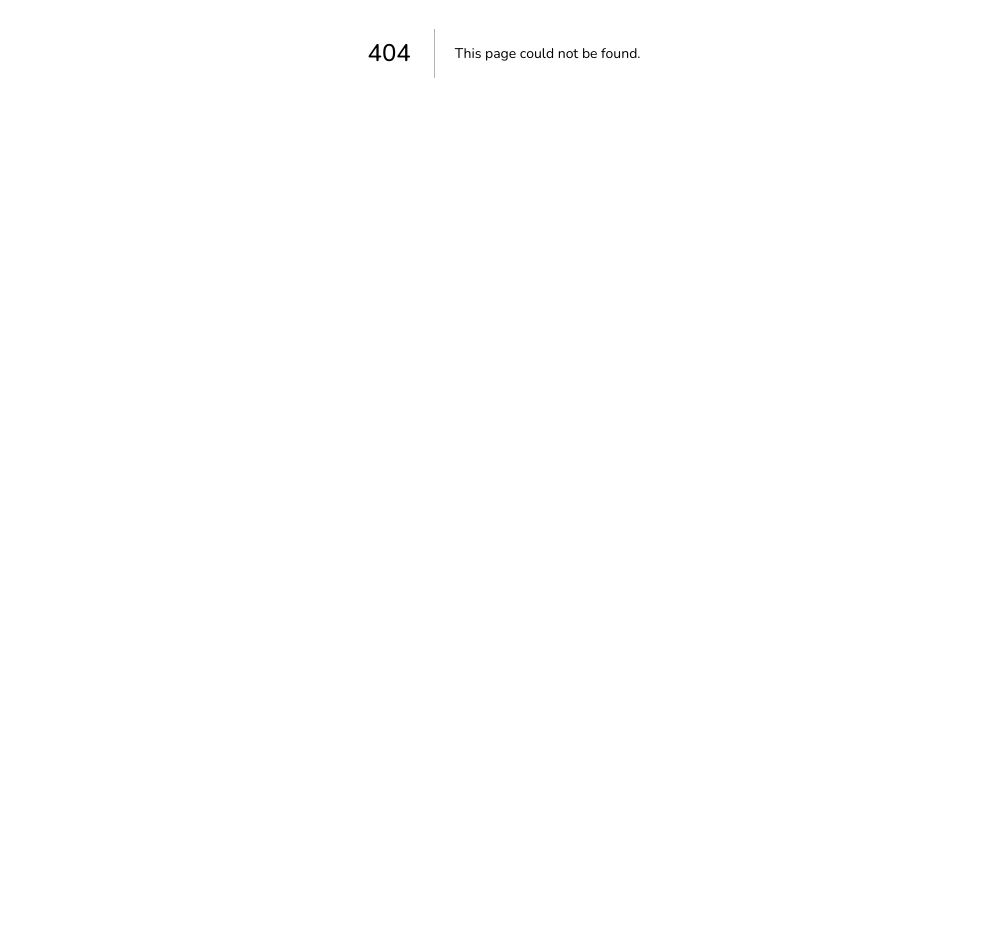
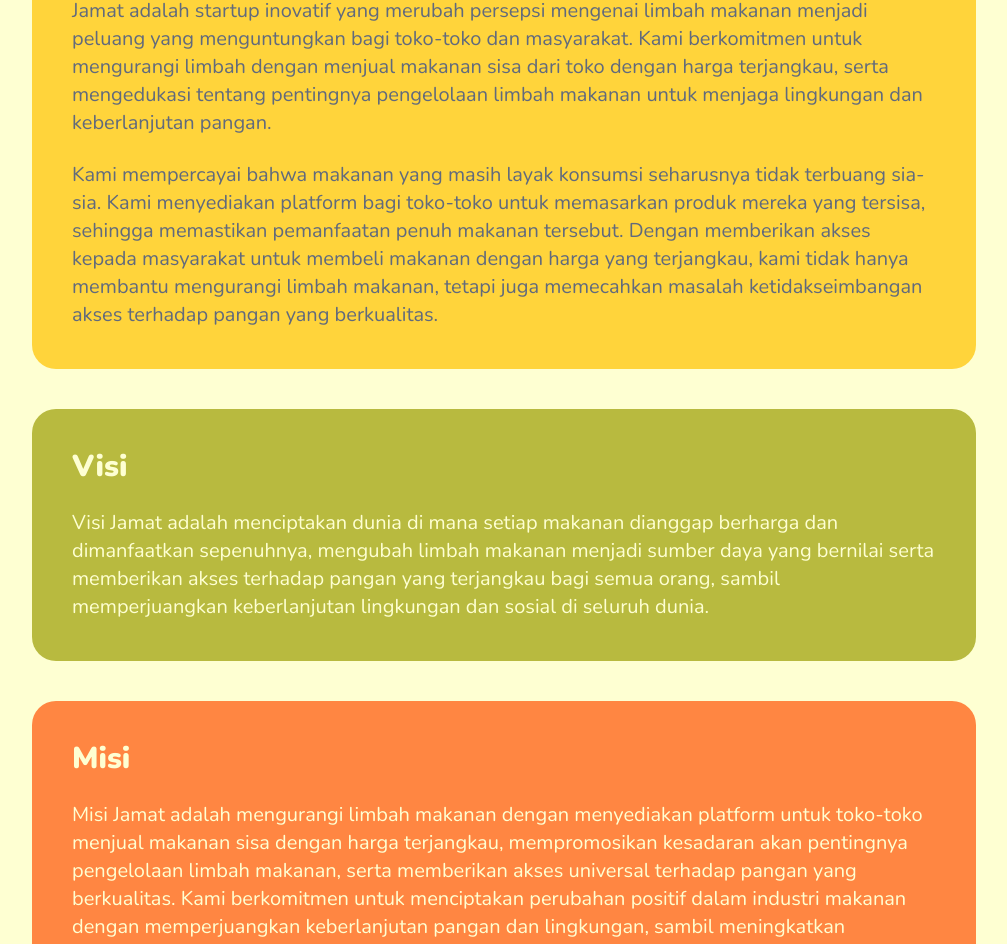
Before and after one commit to wahibadiyatma17/jamat-web, a Next.js app: page /about-us in a window 1280 px wide. Before the commit this address had no page. Shown: the part 347-1291 px from the top of the page, without its empty margins (136-1143 px from the left). Before the commit the page ends 800 px from the top, so only its background shows below. Built offline with nearby package versions, Linux system fonts and the light colour scheme.

Commit message:
feat: added about us page

```diff
--- /dev/null
+++ b/src/app/about-us/page.tsx
@@ -0,0 +1,5 @@
+import AboutUs from '@/features/about-us';
+
+export default function AboutUsPage() {
+  return <AboutUs />;
+}
--- /dev/null
+++ b/src/components/layout/footer/footer-download-app-section.tsx
@@ -0,0 +1,25 @@
+import React, { FC } from 'react';
+import Image from 'next/image';
+
+const FooterDownloadAppSection: FC = () => {
+  return (
+    <div className="flex flex-col items-center justify-center gap-10 max-w-[1024px]">
+      <span className="text-[#FEFFD2] font-bold text-[28px]">Download Aplikasi</span>
+      <div className="flex flex-row flex-wrap gap-4">
+        <div className="relative h-[78px] w-[268px]">
+          <Image
+            src={'/google-play-badge.png'}
+            fill
+            objectFit={'contain'}
+            alt={'google play badge'}
+          />
+        </div>
+        <div className="relative h-[78px] w-[276px]">
+          <Image src={'/app-store-badge.png'} fill objectFit={'contain'} alt={'app store badge'} />
+        </div>
+      </div>
+    </div>
+  );
+};
+
+export default FooterDownloadAppSection;
--- a/src/components/layout/footer/index.tsx
+++ b/src/components/layout/footer/index.tsx
@@ -1,32 +1,12 @@
 import Image from 'next/image';
 import React, { FC } from 'react';
 import FooterMenu from './footer-menu-section';
+import FooterDownloadAppSection from './footer-download-app-section';
 
 const Footer: FC = () => {
   return (
     <div className=" bg-[#406EDD] flex flex-col items-center justify-center gap-[80px] p-10">
-      <div className="flex flex-col items-center justify-center gap-10 max-w-[1024px]">
-        <span className="text-[#FEFFD2] font-bold text-[28px]">Download Aplikasi</span>
-        <div className="flex flex-row flex-wrap gap-4">
-          <div className="relative h-[78px] w-[268px]">
-            <Image
-              src={'/google-play-badge.png'}
-              fill
-              objectFit={'contain'}
-              alt={'google play badge'}
-            />
-          </div>
-          <div className="relative h-[78px] w-[276px]">
-            <Image
-              src={'/app-store-badge.png'}
-              fill
-              objectFit={'contain'}
-              alt={'app store badge'}
-            />
-          </div>
-        </div>
-      </div>
-
+      <FooterDownloadAppSection />
       <FooterMenu />
     </div>
   );
--- /dev/null
+++ b/src/features/about-us/index.tsx
@@ -0,0 +1,59 @@
+import AppLayout from '@/components/layout';
+import { FC } from 'react';
+
+const AboutUs: FC = () => {
+  return (
+    <AppLayout>
+      <div className="flex flex-col gap-[40px] pt-10">
+        <div className="w-full h-full px-4 md:px-10 ">
+          <div className="bg-[#FFD43B] rounded-3xl w-full px-5 md:px-10 py-10 h-full flex flex-col gap-6 text-[#616A7D] justify-start">
+            <h4 className="font-[900] text-3xl">Tentang Kami</h4>
+            <p className="text-xl">
+              Jamat adalah startup inovatif yang merubah persepsi mengenai limbah makanan menjadi
+              peluang yang menguntungkan bagi toko-toko dan masyarakat. Kami berkomitmen untuk
+              mengurangi limbah dengan menjual makanan sisa dari toko dengan harga terjangkau, serta
+              mengedukasi tentang pentingnya pengelolaan limbah makanan untuk menjaga lingkungan dan
+              keberlanjutan pangan.
+            </p>
+            <p className="text-xl">
+              Kami mempercayai bahwa makanan yang masih layak konsumsi seharusnya tidak terbuang
+              sia-sia. Kami menyediakan platform bagi toko-toko untuk memasarkan produk mereka yang
+              tersisa, sehingga memastikan pemanfaatan penuh makanan tersebut. Dengan memberikan
+              akses kepada masyarakat untuk membeli makanan dengan harga yang terjangkau, kami tidak
+              hanya membantu mengurangi limbah makanan, tetapi juga memecahkan masalah
+              ketidakseimbangan akses terhadap pangan yang berkualitas.
+            </p>
+          </div>
+        </div>
+
+        <div className="w-full h-full px-4 md:px-10 ">
+          <div className="bg-[#B8BA3F] rounded-3xl w-full px-5 md:px-10 py-10 h-full flex flex-col gap-6 text-[#FEFFD2] justify-start">
+            <h4 className="font-[900] text-3xl">Visi</h4>
+            <p className="text-xl">
+              Visi Jamat adalah menciptakan dunia di mana setiap makanan dianggap berharga dan
+              dimanfaatkan sepenuhnya, mengubah limbah makanan menjadi sumber daya yang bernilai
+              serta memberikan akses terhadap pangan yang terjangkau bagi semua orang, sambil
+              memperjuangkan keberlanjutan lingkungan dan sosial di seluruh dunia.
+            </p>
+          </div>
+        </div>
+        <div className="w-full h-full px-4 md:px-10 ">
+          <div className="bg-[#FF8642] rounded-3xl w-full px-5 md:px-10 py-10 h-full flex flex-col gap-6 text-[#FEFFD2] justify-start">
+            <h4 className="font-[900] text-3xl">Misi</h4>
+            <p className="text-xl">
+              Misi Jamat adalah mengurangi limbah makanan dengan menyediakan platform untuk
+              toko-toko menjual makanan sisa dengan harga terjangkau, mempromosikan kesadaran akan
+              pentingnya pengelolaan limbah makanan, serta memberikan akses universal terhadap
+              pangan yang berkualitas. Kami berkomitmen untuk menciptakan perubahan positif dalam
+              industri makanan dengan memperjuangkan keberlanjutan pangan dan lingkungan, sambil
+              meningkatkan kesadaran akan masalah ketidakseimbangan akses terhadap pangan di
+              masyarakat.
+            </p>
+          </div>
+        </div>
+      </div>
+    </AppLayout>
+  );
+};
+
+export default AboutUs;
```
